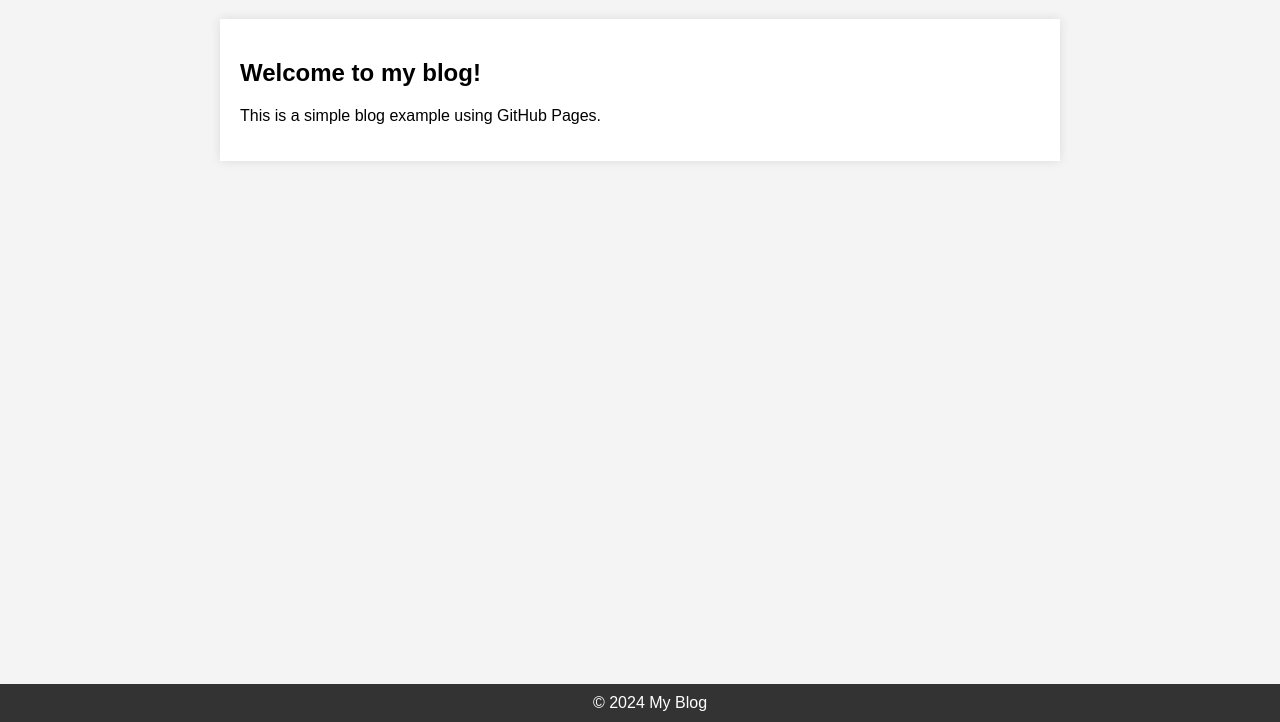
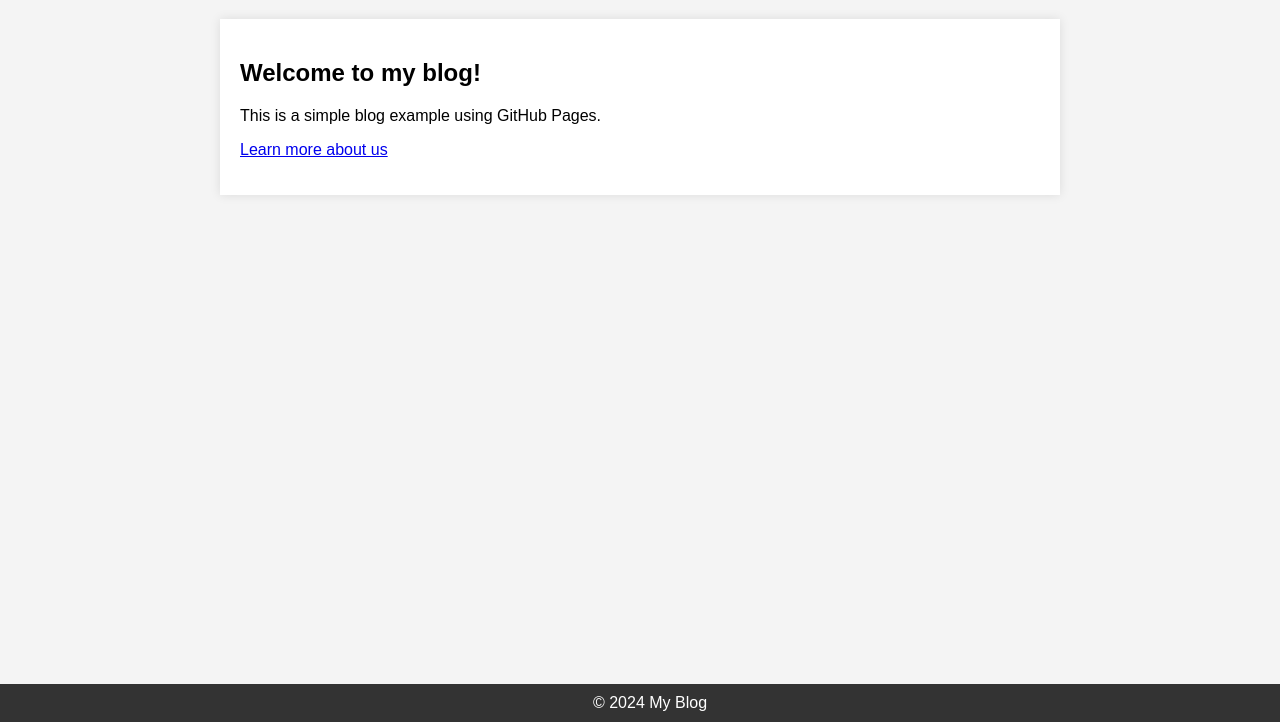
Before and after one commit to Mostaphashone/Mostaphashone.github.io, a plain HTML site: page index.html in a window 1280 px wide. Shown: the part 78-800 px from the top of the page. Drawn offline with Linux system fonts and the light colour scheme.

Commit message:
Update index.html

```diff
--- a/index.html
+++ b/index.html
@@ -45,6 +45,7 @@
     <main>
         <h2>Welcome to my blog!</h2>
         <p>This is a simple blog example using GitHub Pages.</p>
+        <p><a href="about.html">Learn more about us</a></p>
     </main>
     <footer>
         &copy; 2024 My Blog
```
